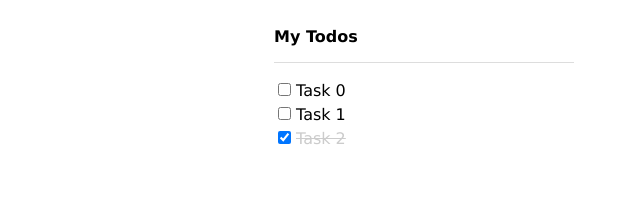
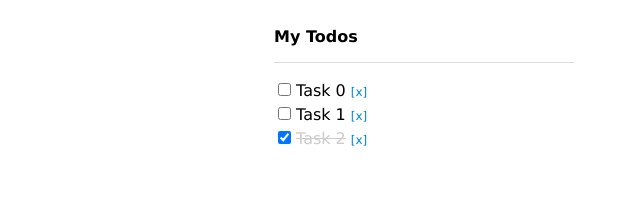
Before and after one commit to yuuttana1223/dotinstall-todo-react, a React (Create React App) app: page / in a window 1280 px wide. Shown: the top 197 px of the page, without its empty margins (216-856 px from the left). Built offline with nearby package versions, Linux system fonts and the light colour scheme.

Commit message:
[#09] Todoの削除機能を追加

```diff
--- a/src/App.jsx
+++ b/src/App.jsx
@@ -10,10 +10,20 @@ export const App = () => {
     newTodos[todo.id].isDone = !newTodos[todo.id].isDone;
     setTodos(newTodos);
   };
+
+  const deleteTodo = (todo) => {
+    // eslint-disable-next-line no-restricted-globals
+    if (confirm("Are you sure?")) {
+      const newTodos = [...todos];
+      newTodos.splice(todo.id, 1);
+      setTodos(newTodos);
+    }
+  };
+
   return (
     <div className="container">
       <h1>My Todos</h1>
-      <TodoList todos={todos} checkTodo={checkTodo} />
+      <TodoList todos={todos} checkTodo={checkTodo} deleteTodo={deleteTodo} />
     </div>
   );
 };
--- a/src/components/todolist/TodoItem.jsx
+++ b/src/components/todolist/TodoItem.jsx
@@ -1,4 +1,4 @@
-export const TodoItem = ({ todo, checkTodo }) => {
+export const TodoItem = ({ todo, checkTodo, deleteTodo }) => {
   return (
     <li>
       <label>
@@ -7,8 +7,11 @@ export const TodoItem = ({ todo, checkTodo }) => {
           checked={todo.isDone}
           onChange={() => checkTodo(todo)}
         />
+        <span className={todo.isDone ? "done" : ""}>{todo.title}</span>
       </label>
-      <span className={todo.isDone ? "done" : ""}>{todo.title}</span>
+      <span className="cmd" onClick={deleteTodo}>
+        [x]
+      </span>
     </li>
   );
 };
--- a/src/components/todolist/TodoList.jsx
+++ b/src/components/todolist/TodoList.jsx
@@ -1,11 +1,20 @@
 import { TodoItem } from "./TodoItem";
 
-export const TodoList = ({ todos, checkTodo }) => {
+export const TodoList = ({ todos, checkTodo, deleteTodo }) => {
   return (
     <ul>
-      {todos.map((todo) => (
-        <TodoItem key={todo.id} todo={todo} checkTodo={checkTodo} />
-      ))}
+      {todos.length ? (
+        todos.map((todo) => (
+          <TodoItem
+            key={todo.id}
+            todo={todo}
+            checkTodo={checkTodo}
+            deleteTodo={deleteTodo}
+          />
+        ))
+      ) : (
+        <li>Nothing to do!</li>
+      )}
     </ul>
   );
 };
--- a/src/index.css
+++ b/src/index.css
@@ -31,3 +31,10 @@ body {
   text-decoration: line-through;
   color: #ccc;
 }
+
+.cmd {
+  font-size: 12px;
+  cursor: pointer;
+  color: #08c;
+  margin-left: 5px;
+}
```
